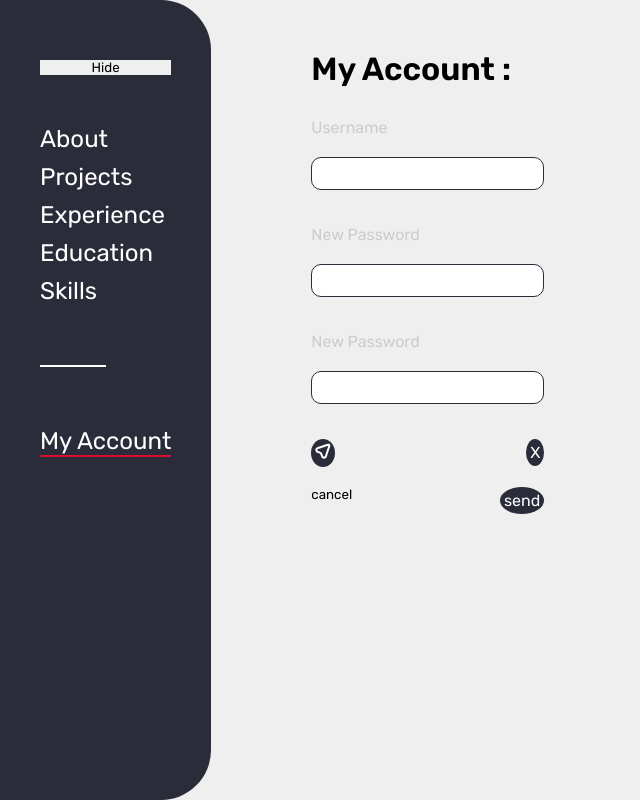
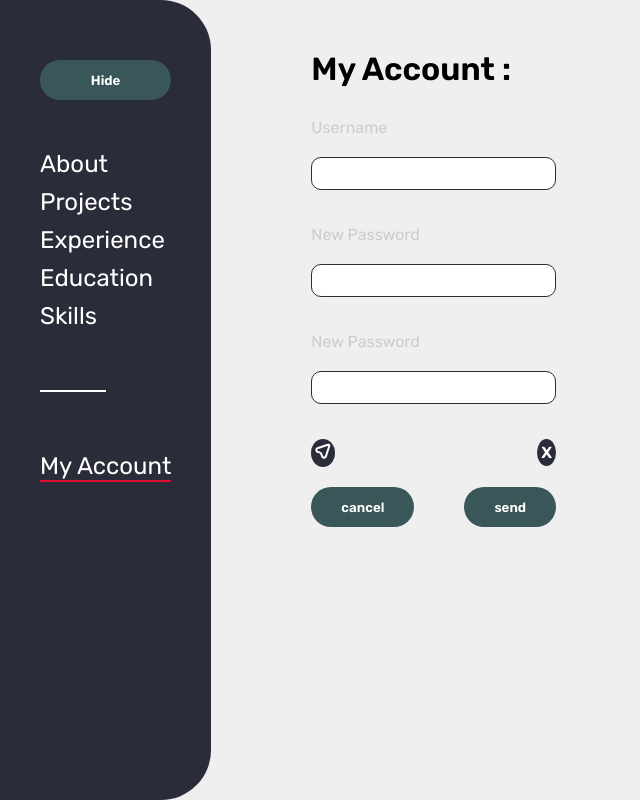
Before and after one commit to nabigha-mogharbel/Full-Stack-Personal-Portfolio-Frontend, a React (Create React App) app in the folder portfolio/: page /dashboard/admin in a window 1280 px wide. Shown: the whole page, without its empty margins (0-640 px from the left). Built offline with nearby package versions, Linux system fonts and the light colour scheme.

Commit message:
axios admin

```diff
--- a/portfolio/src/App.css
+++ b/portfolio/src/App.css
@@ -47,3 +47,7 @@
   height:100vh;
   width:100vw;
 }
+
+.alert {
+
+}
--- a/portfolio/src/Contact_component/Contact.css
+++ b/portfolio/src/Contact_component/Contact.css
@@ -159,3 +159,26 @@ label textarea:focus{
       border-color: transparent
     }
   }
+
+  button {
+  padding: 12.5px 30px;
+  border: 0;
+  border-radius: 100px;
+  background-color: #395659;
+  color: #ffffff;
+  font-weight: Bold;
+  transition: all 0.5s;
+  -webkit-transition: all 0.5s;
+}
+
+button:hover {
+  background-color: #6fc5ff;
+  box-shadow: 0 0 20px #6fc5ff50;
+}
+
+button:active {
+  background-color: #3d94cf;
+  transition: all 0.25s;
+  -webkit-transition: all 0.25s;
+  box-shadow: none;
+}
--- a/portfolio/src/Dashboard_Admin/Admin.js
+++ b/portfolio/src/Dashboard_Admin/Admin.js
@@ -6,18 +6,20 @@ class Admin extends React.Component {
   state = {
     password: "",
     username: "",
-    newpassword1:""
+    newpassword1:"",
+    success:false
   };
 
   handleSubmit = async (event) => {
-    event.preventDefault();
+    // event.preventDefault();
 
     try {
-      const response = await axios.post("http://localhost:5000/admin/create", {
-        username: this.state.username,
-        password: this.state.password,
+      const response = await axios.put(`http://localhost:5005/admin/update/${this.state.username}`, {
+
+        password: this.state.password
       });
-
+this.setState({success: true});
+console.log("success");
       console.log(response.data);
     } catch (error) {
       console.error(error);
@@ -29,6 +31,13 @@ class Admin extends React.Component {
       [event.target.name]: event.target.value,
     });
   };
+   /*toggelvisible = () => {
+        this.setState({ isvisible: false })
+        if (this.state.isvisible == false){
+            this.setState({isvisible:true})
+        }
+
+    }*/
   confirmations = (e) => {
     const { password, newpassword1 } = this.state;
     if (password !== newpassword1) {
@@ -41,34 +50,21 @@ class Admin extends React.Component {
     }
   };
   render() {
+
     return (
-      //   <form onSubmit={this.handleSubmit}>
-      //     <label htmlFor="username">Username:</label>
-      //     <input
-      //       type="text"
-      //       id="username"
-      //       name="username"
-      //   value={this.state.username}
-      //   onChange={this.handleChange}
-      //     />
-      //     <br />
-      //     <label htmlFor="password">Password:</label>
-      //     <input
-      //       type="password"
-      //       id="password"
-      //       name="password"
-      //   value={this.state.password}
-      //   onChange={this.handleChange}
-      //     />
-      //     <br />
-      //     <button type="submit">Create</button>
-      //   </form>
+
       <div className="dashboard-section">
+      { this.state.success &&
+        <div className="alert alert-success" role="alert" style={{ width: '80%', margin: '20px auto', color: '#3c763d', backgroundColor: '#dff0d8' }}>
+          <strong>Well done!</strong> Password has been updated successfully.
+        </div>
+      }
         <main>
           <h1>My Account : </h1>
           <hr />
           <section>
-            <form className="container-column">
+
+            <form className="container-column" onSubmit={this.handleSubmit}>
               <label htmlFor="username">Username</label>
               <input
                 type="text"
@@ -111,8 +107,8 @@ class Admin extends React.Component {
                 </button>
                 <button
                   type="submit"
-                  onClick={this.submitit}
-                  className="dashboard-btns edits"
+                  onClick={this.handleSubmit}
+
                 >
                   send
                 </button>
```
